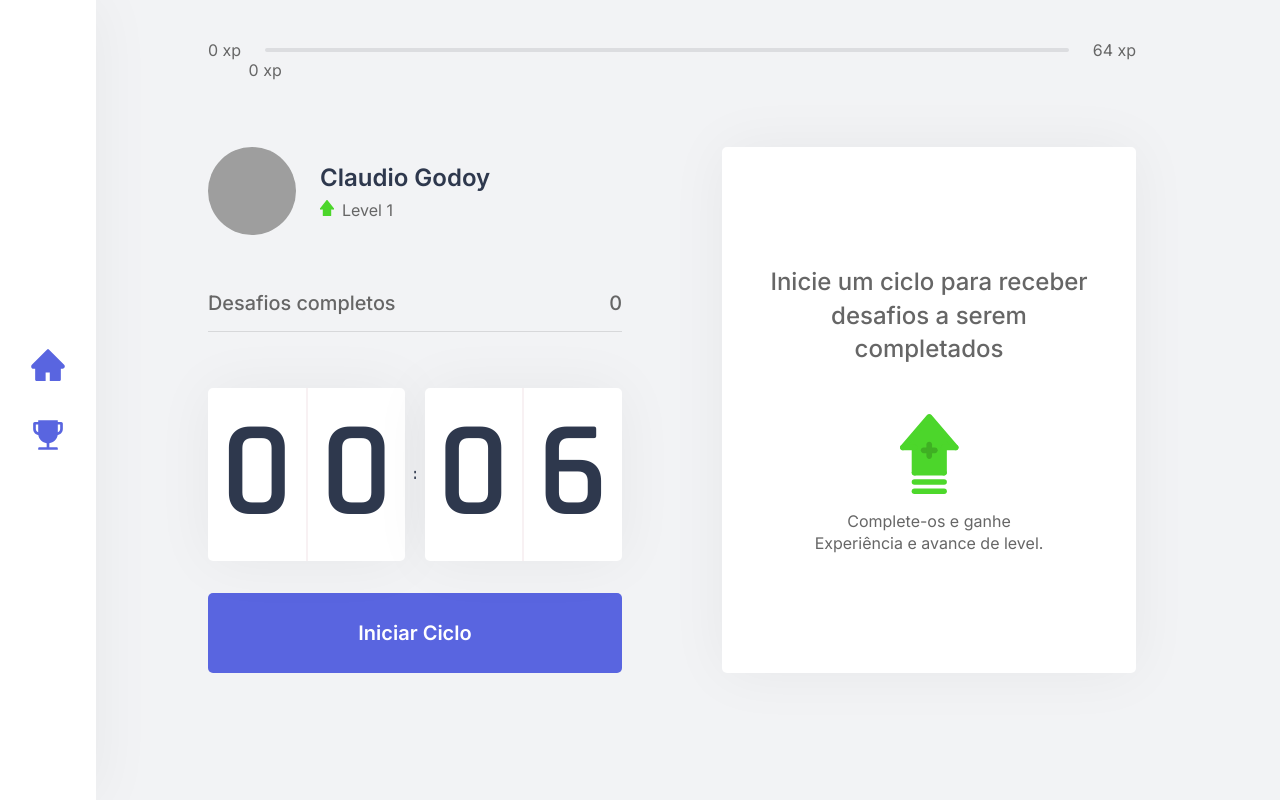
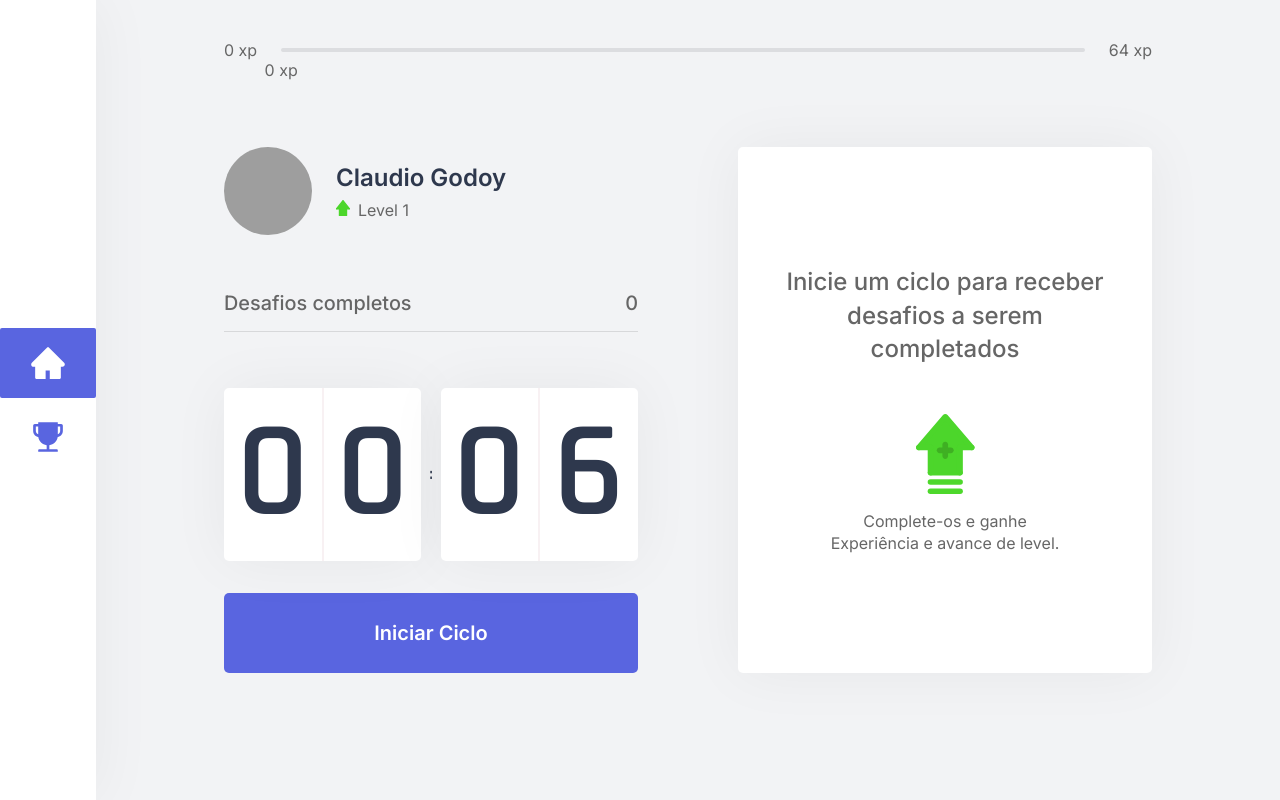
Before and after one commit to claudiogodoy99/Move-It, a Next.js app: page / in a window 1280 px wide. Built offline with nearby package versions, Linux system fonts and the light colour scheme; grey boxes are pictures that could not be loaded.

Commit message:
sidebar-1.8.0

```diff
--- a/src/components/SideBar.tsx
+++ b/src/components/SideBar.tsx
@@ -1,17 +1,55 @@
-import React from 'react';
-import { AiFillHome,AiFillTrophy } from 'react-icons/ai'
+import React, { ReactNode, useContext, useState } from 'react';
+import Link from 'next/link'
+import { AiFillHome, AiFillTrophy } from 'react-icons/ai'
 import styles from '../styles/components/SideBar.module.css';
+import { IconType } from 'react-icons';
+import { SidebarContext, SideBarContextProvider } from '../contexts/SideBarContext';
+
+
+
+
+interface ItemProps {
+  index: number,
+  route: string,
+  children: ReactNode,
+}
+
+export const Item: React.FC<ItemProps> = ({
+  index,
+  route,
+  children
+}) => {
+
+  const { activeIndex, activedIndex } = useContext(SidebarContext);
+
+  return (
+    <Link href={route} >
+      <a className={activedIndex === index ? styles.active : ''} onClick={() => activeIndex(index)}>
+        {children}
+      </a>
+    </Link>
+  );
+}
 
 
 const SideBar: React.FC = () => {
+
   return (
     <div className={styles.container}>
-      <a href="" >
-        <AiFillHome />
-      </a>
-      <a href="" >
-        <AiFillTrophy />
-      </a>
+      <SideBarContextProvider>
+        <Item
+          index={0}
+          route="/" >
+
+          <AiFillHome />
+        </Item>
+        <Item
+          index={1}
+          route="/ranking">
+          <AiFillTrophy />
+        </Item>
+      </SideBarContextProvider>
+
     </div>
   );
 }
--- /dev/null
+++ b/src/contexts/SideBarContext.tsx
@@ -0,0 +1,32 @@
+import { createContext, ReactNode, useState } from "react";
+
+export interface SideBarContextData {
+    activedIndex: number,
+    activeIndex: (number) => void
+}
+
+export const SidebarContext = createContext({} as SideBarContextData);
+
+interface SideBarContextProviderProps {
+    children: ReactNode
+}
+
+export function SideBarContextProvider({
+    children
+}: SideBarContextProviderProps) {
+
+    const [activedIndex, setActivedIndex] = useState(0);
+
+    function activeIndex(index: number) {
+        setActivedIndex(index);
+    }
+
+    return (
+        <SidebarContext.Provider value={{
+            activedIndex,
+            activeIndex
+        }}>
+            {children}
+        </SidebarContext.Provider>
+    );
+}
--- a/src/pages/_app.tsx
+++ b/src/pages/_app.tsx
@@ -7,14 +7,10 @@ function MyApp({ Component, pageProps }) {
   return (
     <>
       <div style={{
-        display:'flex'
+        display: 'flex'
       }}>
         <SideBar />
-        <div style={{
-          width: "90%"
-        }}>
-          <Component {...pageProps} />
-        </div>
+        <Component {...pageProps} />
       </div>
     </>
   )
--- /dev/null
+++ b/src/styles/components/Ranking.module.css
@@ -0,0 +1,6 @@
+.container{
+    display: flex;
+    flex-direction: column;
+    align-items: center;
+    gap: 2.5rem;
+}
--- a/src/styles/components/SideBar.module.css
+++ b/src/styles/components/SideBar.module.css
@@ -5,7 +5,7 @@
     justify-content: center;
     align-items: center;
     width: 6rem;
-
+    gap: 0.2rem;
     background: var(--white);
     box-shadow: 0 0 64px rgba(0,0,0,0.05);
 }
@@ -26,6 +26,10 @@
     transition: color .2s ;
 }
 
+
+
+
+
 .container svg {
     width: 38px;
     height: 38px;
@@ -37,6 +41,11 @@
 
 }
 
+a.active{
+    background: var(--blue);
+    color: var(--white);
+}
+
 .container a:hover svg{
     width:  42px;
     height: 42px;
```
Also changed, not shown: src/pages/ranking.tsx (added, +13 -0 lines).
